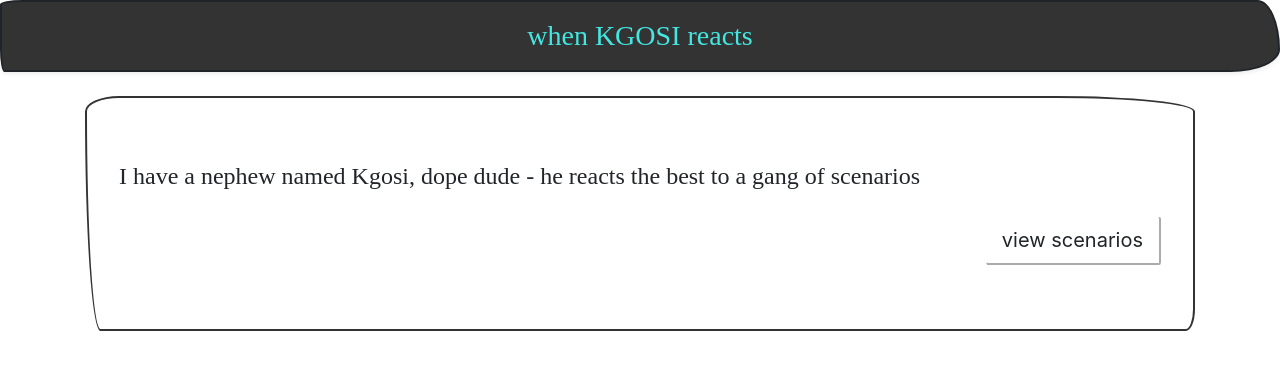
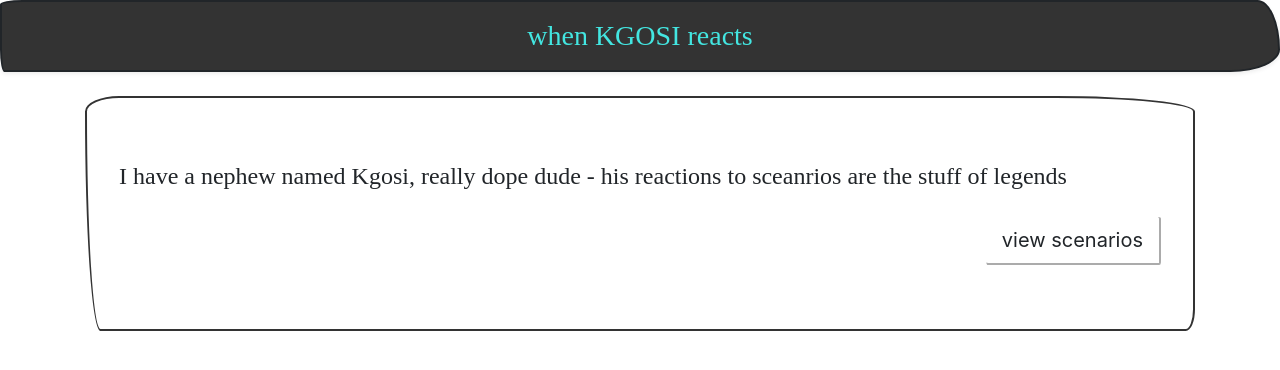
Before and after one commit to moemedimooms/the-KGOSI-improv-show, a React (Create React App) app: page / in a window 1280 px wide. Shown: the top 370 px of the page. Built offline with nearby package versions, Linux system fonts and the light colour scheme; a web font is replaced by a local one.

Commit message:
added event handling for button in JSX partial of DefaultContent component

```diff
--- a/src/components/container/DynamicContentWrapper/index.js
+++ b/src/components/container/DynamicContentWrapper/index.js
@@ -7,11 +7,25 @@ class DynamicContentWrapper extends Component {
     super(props);
     this.state = {
       scenarios,
+      showingScenarios: false,
     };
   }
 
+  handleViewScenarios = () => {
+    this.setState({
+      showingScenarios: true,
+    });
+  };
+
   render() {
-    let dynamicContent = <DefaultContent />;
+    let dynamicContent = null;
+    if (this.state.showingScenarios) {
+      dynamicContent = <h3>placeholder for scenarios</h3>;
+    } else {
+      dynamicContent = (
+        <DefaultContent handleViewScenarios={this.handleViewScenarios} />
+      );
+    }
 
     return (
       <div className="container dynamic-content-wrapper mt-4">
--- a/src/components/presentational/DefaultContent/index.js
+++ b/src/components/presentational/DefaultContent/index.js
@@ -1,14 +1,18 @@
 import React from "react";
 
-const DefaultContent = () => {
+const DefaultContent = (props) => {
   return (
     <div className="jumbotron">
       <p className="h4 font-weight-lighter">
-        I have a nephew named Kgosi, dope dude - he reacts the best to a gang of
-        scenarios
+        I have a nephew named Kgosi, really dope dude - his reactions to
+        sceanrios are the stuff of legends
       </p>
       <div className="text-right">
-        <button type="button" class="btn-lg btn-light mt-3">
+        <button
+          type="button"
+          class="btn-lg btn-light mt-3"
+          onClick={props.handleViewScenarios}
+        >
           view scenarios
         </button>
       </div>
```
